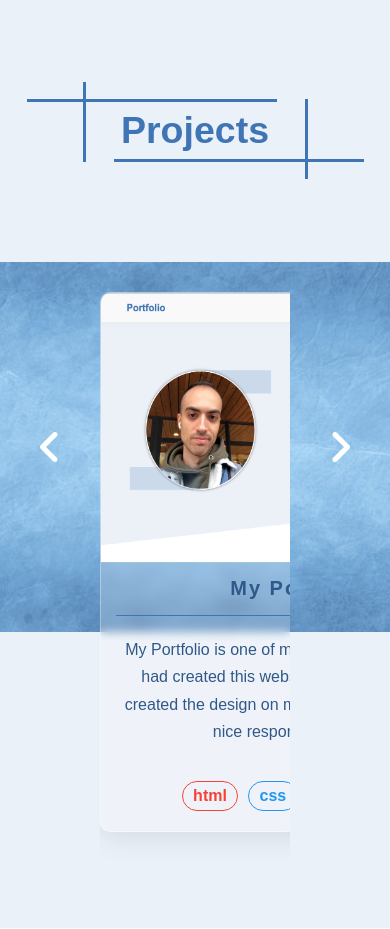
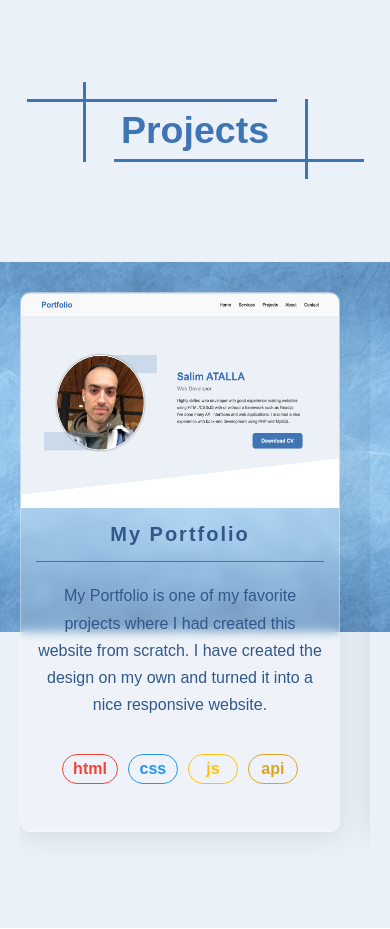
Before and after one commit to salim-atalla/Portfolio, a PHP site: page / in a window 390 px wide. Shown: the part 2425-3354 px from the top of the page. Run offline with PHP 8.4, Linux system fonts and the light colour scheme.

Commit message:
made projects carousel responsive

```diff
--- a/assets/css/style.css
+++ b/assets/css/style.css
@@ -654,12 +654,50 @@ input:focus {
   transition: var(--transition-main);
   z-index: 2;
 }
+@media (max-width: 992px) {
+  .projects .carousel-wrapper .left-arrow,
+  .projects .carousel-wrapper .right-arrow {
+    width: 50px;
+    font-size: 30px;
+  }
+}
+@media (max-width: 767px) {
+  .projects .carousel-wrapper .left-arrow,
+  .projects .carousel-wrapper .right-arrow {
+    width: 50px;
+    height: 50px;
+    color: var(--color-main-alt);
+    background-color: var(--color-main-light);
+    border-radius: 50%;
+    top: 50%;
+    transform: translateY(-50%);
+  }
+  .projects .carousel-wrapper .left-arrow {
+    left: 20px;
+  }
+  .projects .carousel-wrapper .right-arrow {
+    right: 20px;
+  }
+}
+@media (max-width: 500px) {
+  .projects .carousel-wrapper .left-arrow,
+  .projects .carousel-wrapper .right-arrow {
+    display: none;
+  }
+}
 .projects .carousel-wrapper .left-arrow {
   left: 0;
-  transform: rotate(180deg);
 }
 .projects .carousel-wrapper .right-arrow {
   right: 0;
+}
+@media (max-width: 767px) {
+  .projects .carousel-wrapper .left-arrow {
+    left: 10px;
+  }
+  .projects .carousel-wrapper .right-arrow {
+    right: 10px;
+  }
 }
 .projects .carousel-wrapper .left-arrow:hover,
 .projects .carousel-wrapper .right-arrow:hover {
@@ -667,7 +705,9 @@ input:focus {
 }
 .projects .carousel-wrapper .left-arrow > i,
 .projects .carousel-wrapper .right-arrow > i {
-  left: 0;
+  left: 50%;
+  top: 50%;
+  transform: translate(-50%, -50%);
 }
 .projects .carousel {
   position: relative;
@@ -675,6 +715,16 @@ input:focus {
   overflow-y: hidden;
   height: 600px;
   margin: 0 100px;
+}
+@media (max-width: 992px) {
+  .projects .carousel {
+    margin: 0 50px;
+  }
+}
+@media (max-width: 767px) {
+  .projects .carousel {
+    margin: 0 20px;
+  }
 }
 .projects .carousel::-webkit-scrollbar {
   display: none;
@@ -691,7 +741,7 @@ input:focus {
   transition: 0.5s;
 }
 .projects .carousel .cards .card {
-  width: 400px;
+  width: 430px;
   border-radius: 10px;
   overflow: hidden;
   z-index: 1;
@@ -704,6 +754,16 @@ input:focus {
   -webkit-backdrop-filter: blur(5px);
   border: 1px solid rgba(255, 255, 255, 0.3);
 }
+@media (max-width: 992px) {
+  .projects .carousel .cards .card {
+    width: 370px;
+  }
+}
+@media (max-width: 500px) {
+  .projects .carousel .cards .card {
+    width: 320px;
+  }
+}
 .projects .carousel .cards .card:hover {
   transform: translateY(-10px);
 }
@@ -714,6 +774,16 @@ input:focus {
 
   transform-style: preserve-3d;
   transition: transform 1s;
+}
+@media (max-width: 992px) {
+  .projects .carousel .cards .card .card-head {
+    height: 45%;
+  }
+}
+@media (max-width: 992px) {
+  .projects .carousel .cards .card .card-head {
+    height: 40%;
+  }
 }
 .projects .carousel .cards .card .card-head:hover {
   transform: rotateY(-180deg);
@@ -792,6 +862,11 @@ input:focus {
   flex-direction: column;
   justify-content: space-between;
   text-align: center;
+}
+@media (max-width: 992px) {
+  .projects .carousel .cards .card .card-body {
+    height: 55%;
+  }
 }
 .projects .carousel .cards .card .text {
   padding: 15px;
```
